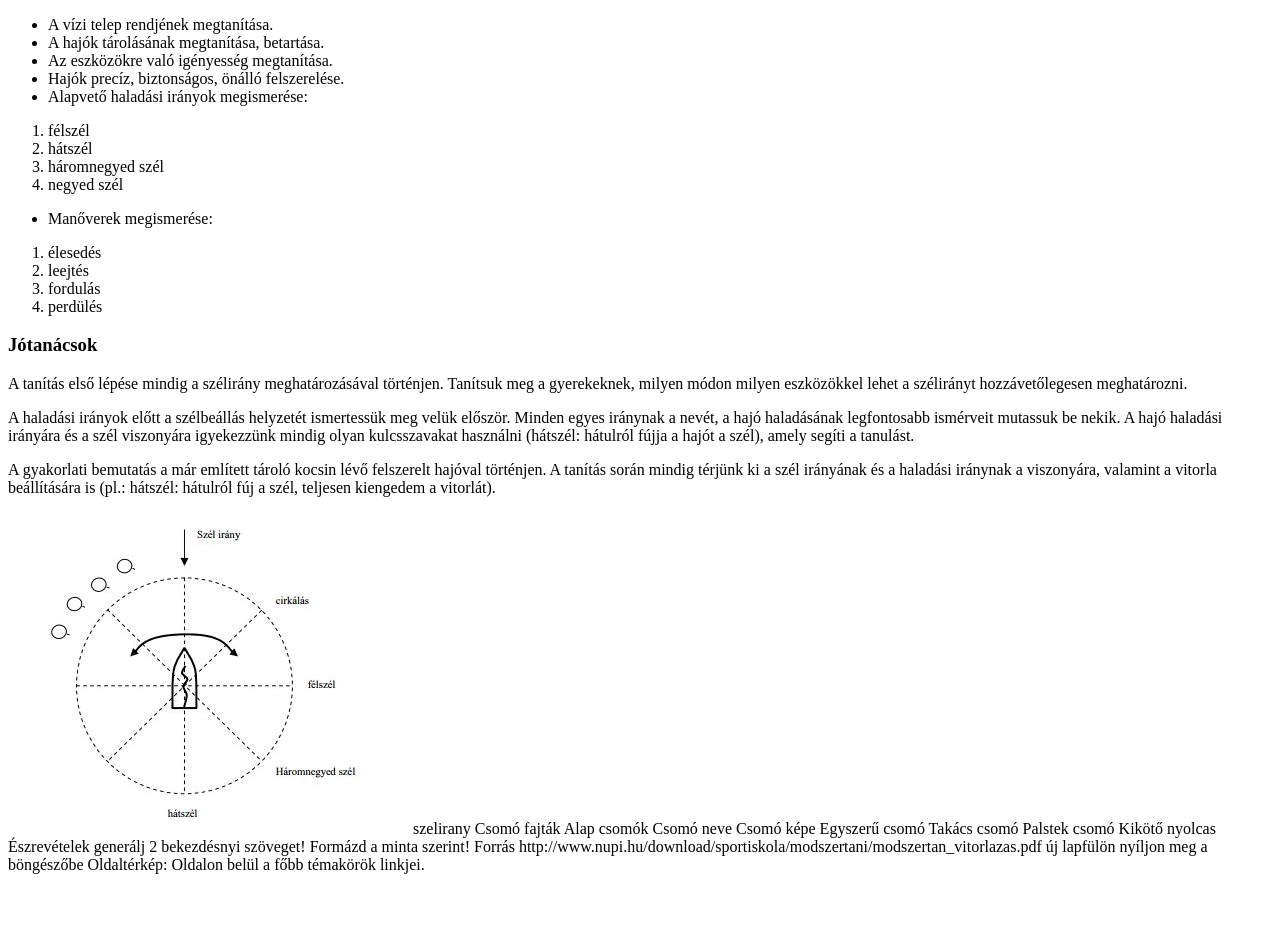
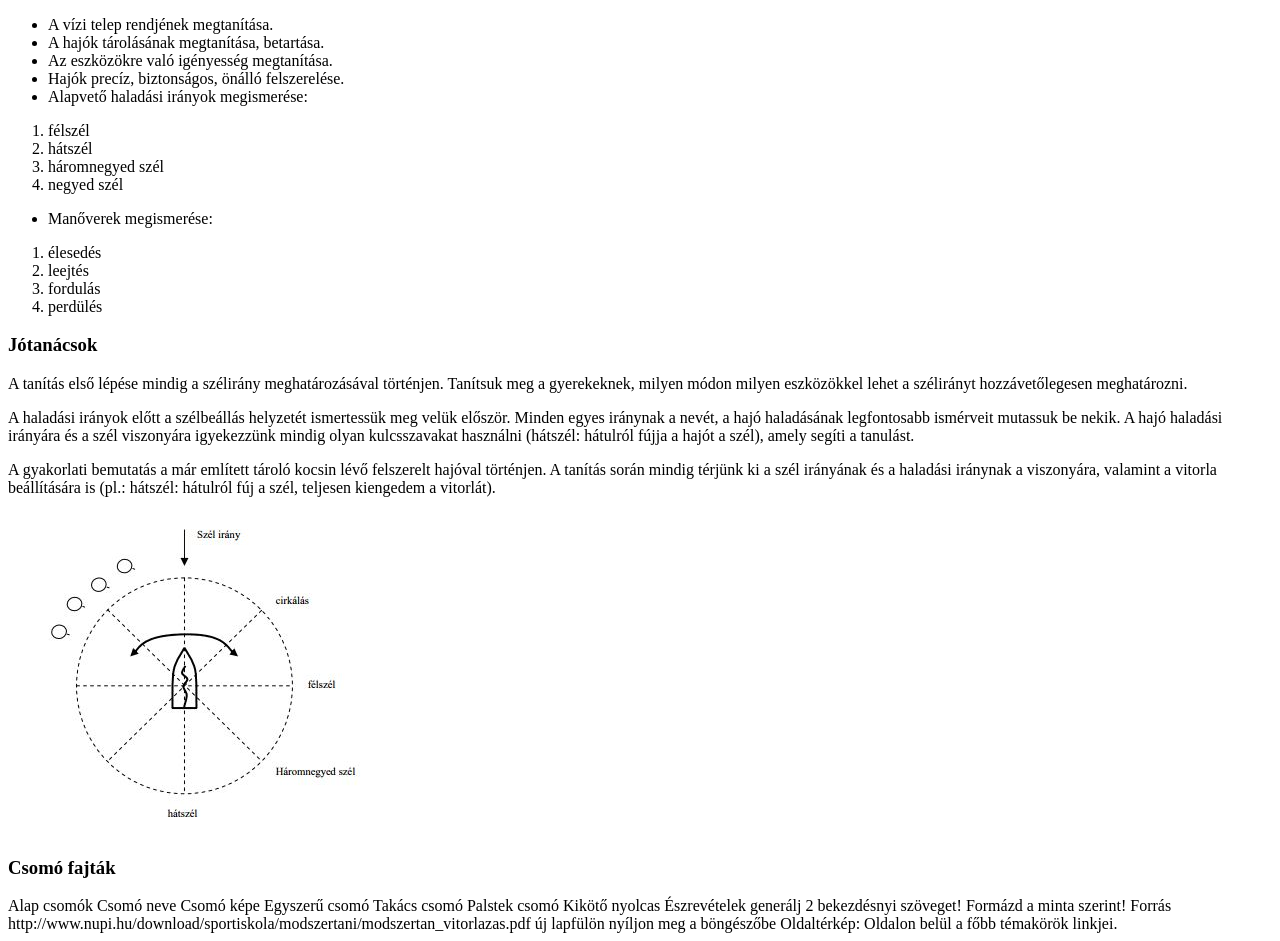
Before and after one commit to HamarKornel/elso0911eiru, a plain HTML site: page vitorlás-20210914/index.html in a window 1280 px wide. Shown: the part 105-1046 px from the top of the page. Before the commit the page ends 987 px from the top, so only its background shows below. Drawn offline with Linux system fonts and the light colour scheme.

Commit message:
félkészoldal, táblázat nélkül címsorral

```diff
--- a/vitorlás-20210914/index.html
+++ b/vitorlás-20210914/index.html
@@ -43,8 +43,8 @@
 <p>A gyakorlati bemutatás a már említett tároló kocsin lévő felszerelt hajóval történjen. A tanítás során mindig térjünk ki a szél irányának és a haladási iránynak a viszonyára, valamint a vitorla beállítására is (pl.: hátszél: hátulról fúj a szél, teljesen kiengedem a vitorlát).</p>
 
 <img src="forrás/szelirany.JPG" alt="szélirány">
-szelirany
-Csomó fajták
+
+<h3>Csomó fajták</h3>
 
 Alap csomók
 Csomó neve	Csomó képe
```
